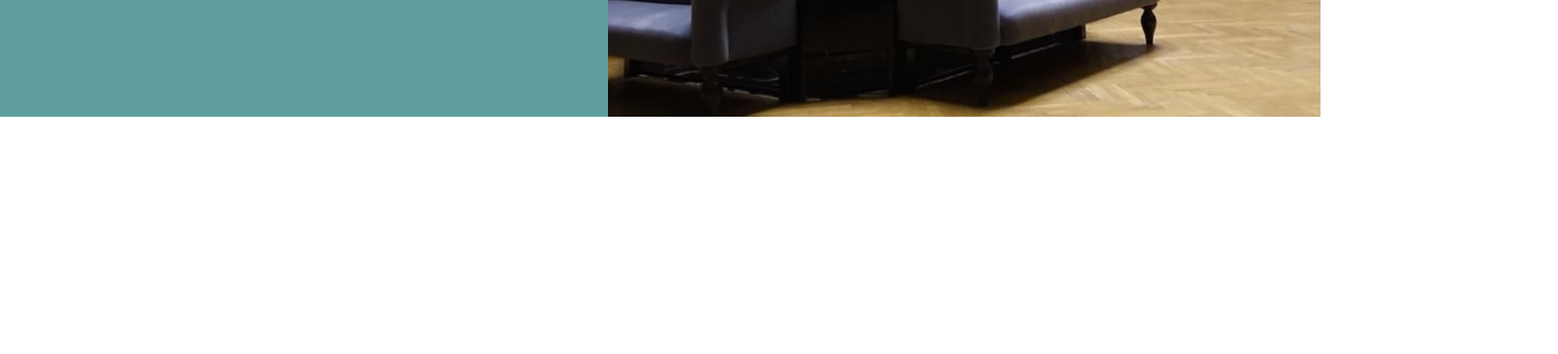
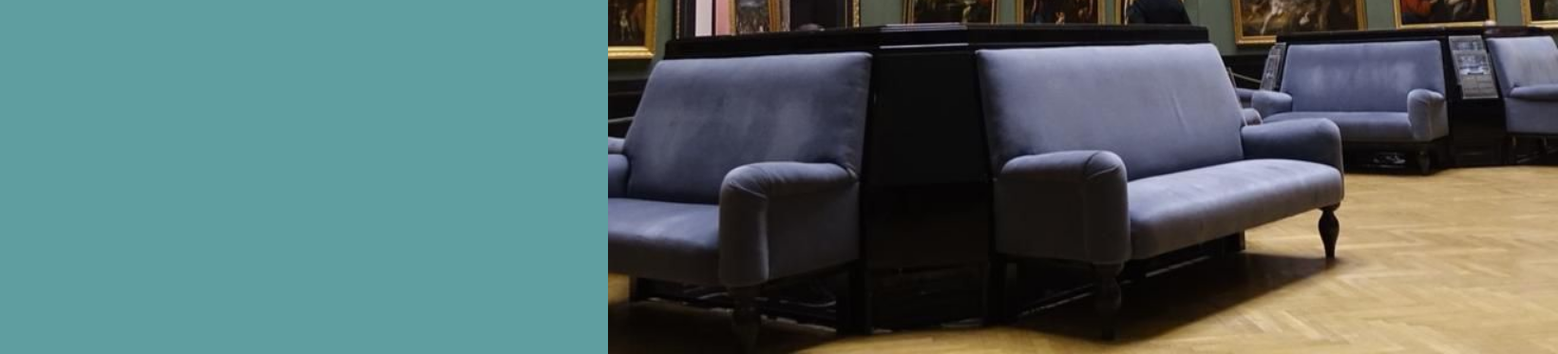
Before and after one commit to khe0015/Picture-This, a plain HTML site: page index.html in a window 1280 px wide. Shown: the part 627-1000 px from the top of the page at 95% size, 1640 px wide, since content can reach past the window. Before the commit the page ends 800 px from the top, so only its background shows below. Drawn offline with Linux system fonts and the light colour scheme.

Commit message:
final-picture-this

```diff
--- a/style.css
+++ b/style.css
@@ -43,6 +43,6 @@ picture img {
   max-width: 400%;
   height: auto;
   object-fit: cover;
-  max-height: 750px;
+  max-height:1000px;
   display: block;
 }
```
